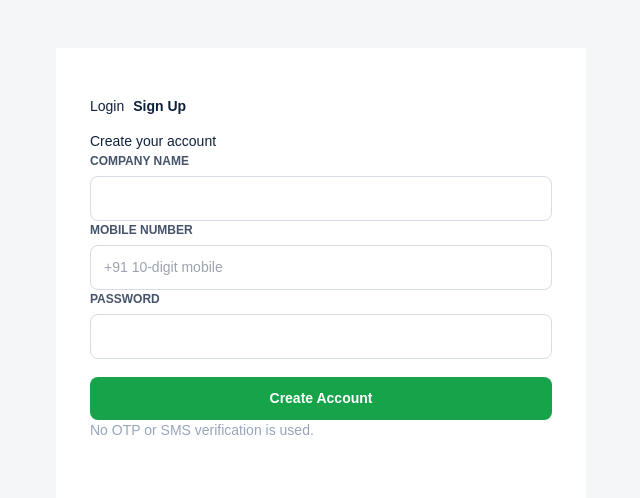
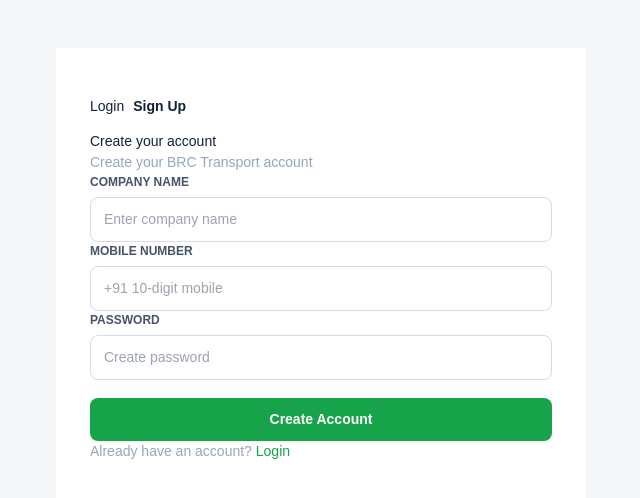
Before and after one commit to ak2678/brctransport, a Next.js app: page /signup in a window 1280 px wide. Shown: the top 498 px of the page, without its empty margins (319-959 px from the left). Built offline with nearby package versions, Linux system fonts and the light colour scheme.

Commit message:
Update page.tsx

```diff
--- a/app/signup/page.tsx
+++ b/app/signup/page.tsx
@@ -1 +1,145 @@
-"use client";import Link from"next/link";export default function Signup(){return <main className="auth"><div className="tabs"><Link href="/login">Login</Link><b>Sign Up</b></div><h1>Create your account</h1><form onSubmit={e=>e.preventDefault()}><div className="field"><label>COMPANY NAME</label><input required/></div><div className="field"><label>MOBILE NUMBER</label><input required inputMode="numeric" placeholder="+91 10-digit mobile"/></div><div className="field"><label>PASSWORD</label><input required type="password"/></div><button className="btn" style={{width:'100%',marginTop:18}}>Create Account</button></form><p className="muted">No OTP or SMS verification is used.</p></main>}
+"use client";
+
+import Link from "next/link";
+import { FormEvent, useState } from "react";
+import { supabase } from "../../lib/supabase";
+
+export default function Signup() {
+  const [companyName, setCompanyName] = useState("");
+  const [mobile, setMobile] = useState("");
+  const [password, setPassword] = useState("");
+
+  const [error, setError] = useState("");
+  const [success, setSuccess] = useState("");
+  const [loading, setLoading] = useState(false);
+
+  async function handleSignup(e: FormEvent<HTMLFormElement>) {
+    e.preventDefault();
+
+    setError("");
+    setSuccess("");
+
+    const cleanMobile = mobile.replace(/\D/g, "");
+
+    if (cleanMobile.length !== 10) {
+      setError("Please enter a valid 10-digit mobile number.");
+      return;
+    }
+
+    if (password.length < 6) {
+      setError("Password must be at least 6 characters.");
+      return;
+    }
+
+    if (!companyName.trim()) {
+      setError("Please enter your company name.");
+      return;
+    }
+
+    setLoading(true);
+
+    const phone = `+91${cleanMobile}`;
+
+    const { data, error } = await supabase.auth.signUp({
+      phone,
+      password,
+      options: {
+        data: {
+          company_name: companyName.trim(),
+        },
+      },
+    });
+
+    setLoading(false);
+
+    if (error) {
+      setError(error.message);
+      return;
+    }
+
+    if (data.session) {
+      window.location.href = "/";
+      return;
+    }
+
+    setSuccess(
+      "Account created successfully. You can now login to your BRC account."
+    );
+  }
+
+  return (
+    <main className="auth">
+      <div className="tabs">
+        <Link href="/login">Login</Link>
+        <b>Sign Up</b>
+      </div>
+
+      <h1>Create your account</h1>
+      <p className="muted">Create your BRC Transport account</p>
+
+      <form onSubmit={handleSignup}>
+        <div className="field">
+          <label>COMPANY NAME</label>
+          <input
+            required
+            value={companyName}
+            onChange={(e) => setCompanyName(e.target.value)}
+            placeholder="Enter company name"
+          />
+        </div>
+
+        <div className="field">
+          <label>MOBILE NUMBER</label>
+          <input
+            required
+            inputMode="numeric"
+            value={mobile}
+            onChange={(e) =>
+              setMobile(e.target.value.replace(/\D/g, "").slice(0, 10))
+            }
+            placeholder="+91 10-digit mobile"
+          />
+        </div>
+
+        <div className="field">
+          <label>PASSWORD</label>
+          <input
+            required
+            type="password"
+            value={password}
+            onChange={(e) => setPassword(e.target.value)}
+            placeholder="Create password"
+          />
+        </div>
+
+        <button
+          className="btn"
+          type="submit"
+          disabled={loading}
+          style={{ width: "100%", marginTop: 18 }}
+        >
+          {loading ? "Creating Account..." : "Create Account"}
+        </button>
+      </form>
+
+      {error && (
+        <p className="muted" style={{ color: "#dc2626", marginTop: 14 }}>
+          {error}
+        </p>
+      )}
+
+      {success && (
+        <p className="muted" style={{ color: "#16a34a", marginTop: 14 }}>
+          {success}
+        </p>
+      )}
+
+      <p className="muted">
+        Already have an account?{" "}
+        <Link href="/login" style={{ color: "#16a34a" }}>
+          Login
+        </Link>
+      </p>
+    </main>
+  );
+}
```
